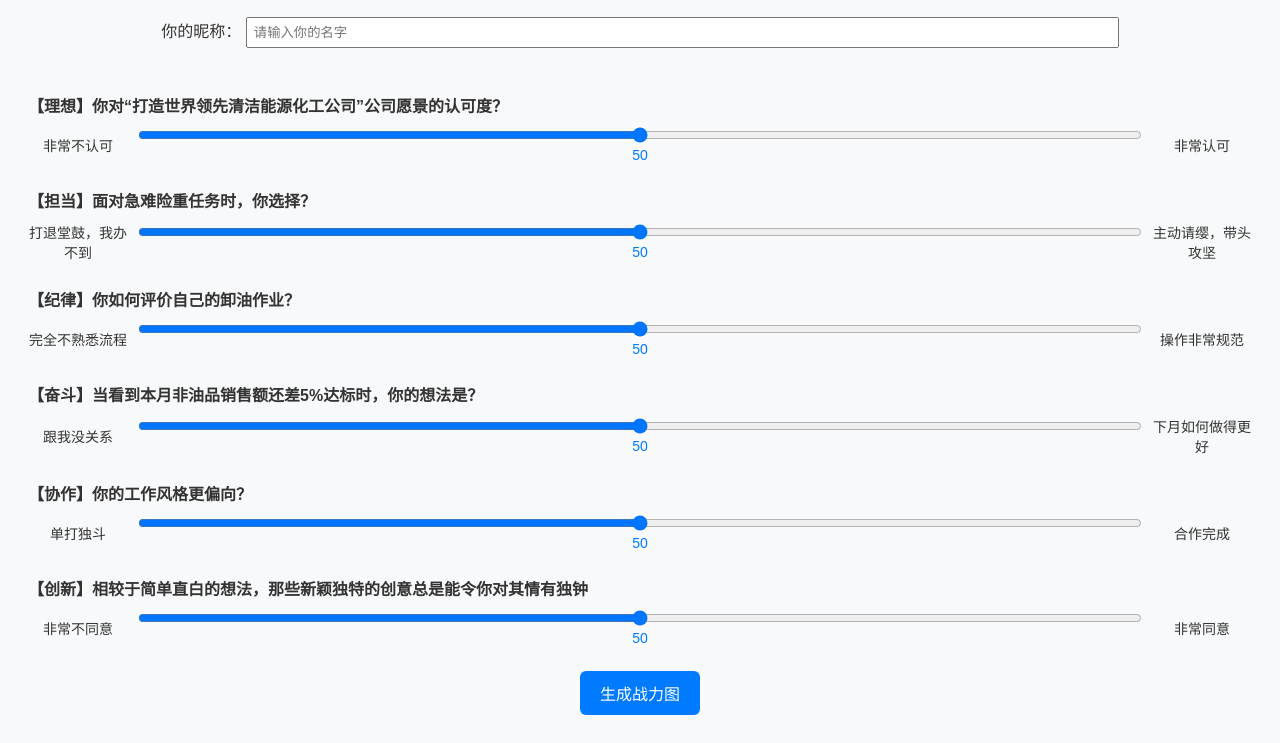
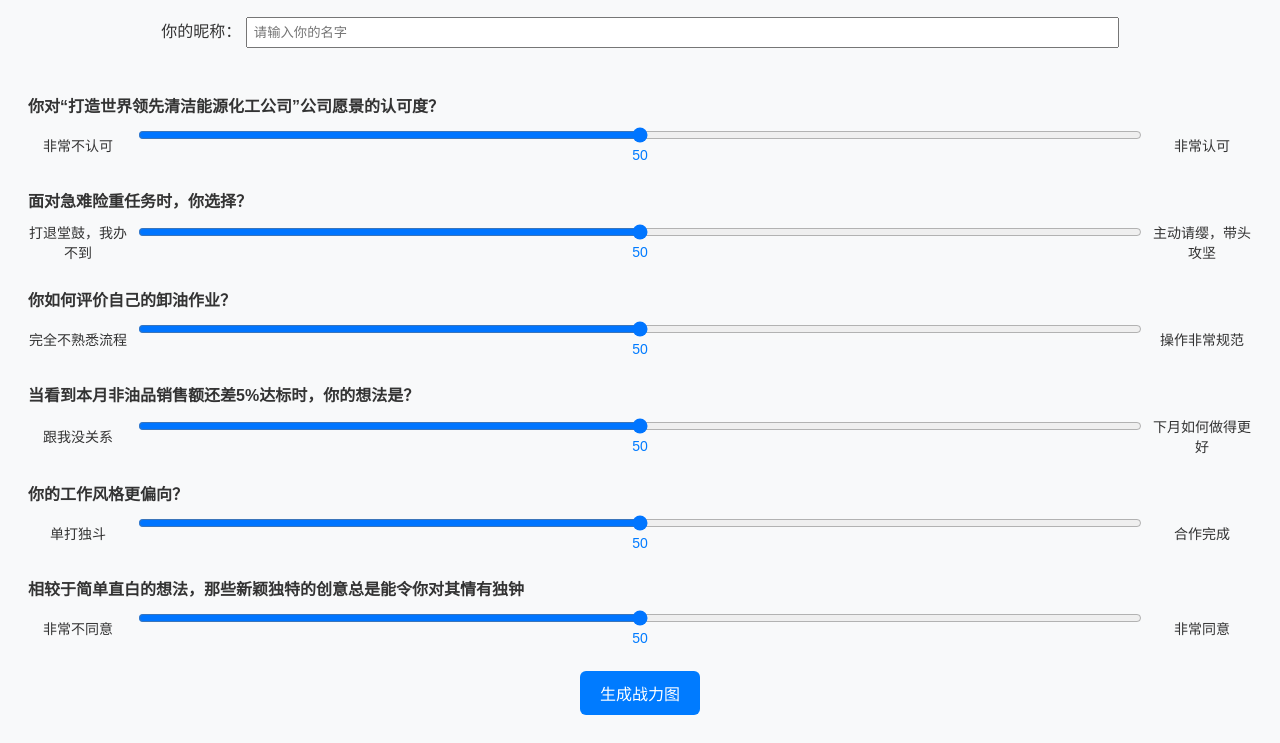
Before and after one commit to Katnip-Hsiao/six-card, a plain HTML site: page index.html in a window 1280 px wide. Shown: the part 120-863 px from the top of the page. Drawn offline with Linux system fonts and the light colour scheme.

Commit message:
Add files via upload

```diff
--- a/index.html
+++ b/index.html
@@ -13,27 +13,27 @@
 <label for="nickname">你的昵称：</label>
 <input id="nickname" placeholder="请输入你的名字" type="text"/>
 <div class="question-block">
-<p class="question"><strong>【理想】</strong>你对“打造世界领先清洁能源化工公司”公司愿景的认可度？</p>
+<p class="question">你对“打造世界领先清洁能源化工公司”公司愿景的认可度？</p>
 <div class="slider-row"><span class="label-left">非常不认可</span><div class="slider-center"><input id="score1" max="100" min="0" type="range" value="50"/><div class="slider-value" id="value1">50</div></div><span class="label-right">非常认可</span></div>
 </div>
 <div class="question-block">
-<p class="question"><strong>【担当】</strong>面对急难险重任务时，你选择？</p>
+<p class="question">面对急难险重任务时，你选择？</p>
 <div class="slider-row"><span class="label-left">打退堂鼓，我办不到</span><div class="slider-center"><input id="score2" max="100" min="0" type="range" value="50"/><div class="slider-value" id="value2">50</div></div><span class="label-right">主动请缨，带头攻坚</span></div>
 </div>
 <div class="question-block">
-<p class="question"><strong>【纪律】</strong>你如何评价自己的卸油作业？</p>
+<p class="question">你如何评价自己的卸油作业？</p>
 <div class="slider-row"><span class="label-left">完全不熟悉流程</span><div class="slider-center"><input id="score3" max="100" min="0" type="range" value="50"/><div class="slider-value" id="value3">50</div></div><span class="label-right">操作非常规范</span></div>
 </div>
 <div class="question-block">
-<p class="question"><strong>【奋斗】</strong>当看到本月非油品销售额还差5%达标时，你的想法是？</p>
+<p class="question">当看到本月非油品销售额还差5%达标时，你的想法是？</p>
 <div class="slider-row"><span class="label-left">跟我没关系</span><div class="slider-center"><input id="score4" max="100" min="0" type="range" value="50"/><div class="slider-value" id="value4">50</div></div><span class="label-right">下月如何做得更好</span></div>
 </div>
 <div class="question-block">
-<p class="question"><strong>【协作】</strong>你的工作风格更偏向？</p>
+<p class="question">你的工作风格更偏向？</p>
 <div class="slider-row"><span class="label-left">单打独斗</span><div class="slider-center"><input id="score5" max="100" min="0" type="range" value="50"/><div class="slider-value" id="value5">50</div></div><span class="label-right">合作完成</span></div>
 </div>
 <div class="question-block">
-<p class="question"><strong>【创新】</strong>相较于简单直白的想法，那些新颖独特的创意总是能令你对其情有独钟</p>
+<p class="question">相较于简单直白的想法，那些新颖独特的创意总是能令你对其情有独钟</p>
 <div class="slider-row"><span class="label-left">非常不同意</span><div class="slider-center"><input id="score6" max="100" min="0" type="range" value="50"/><div class="slider-value" id="value6">50</div></div><span class="label-right">非常同意</span></div>
 </div>
 <button onclick="saveAndGo()">生成战力图</button>
```
